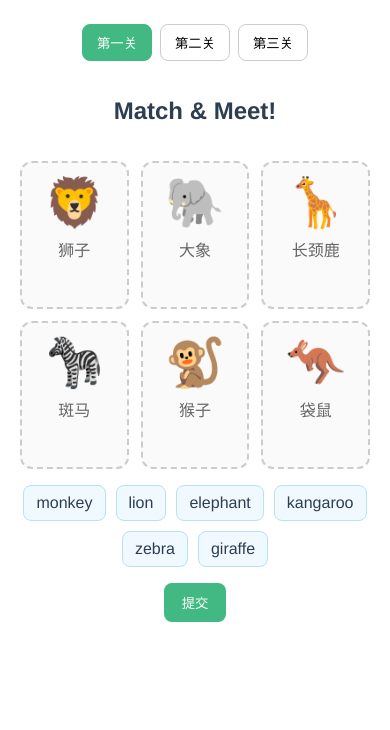
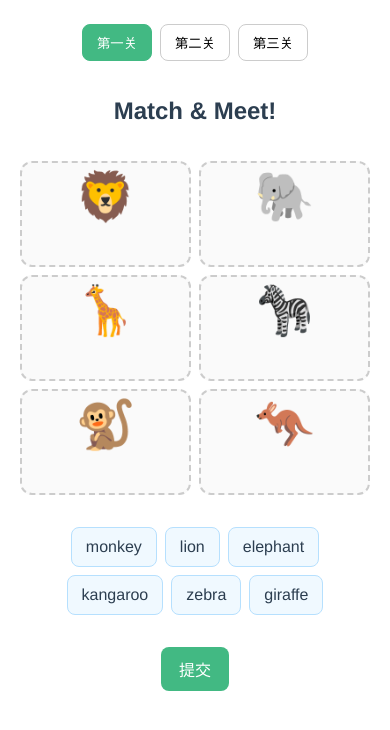
Before and after one commit to pickle-debug/Animal-World, a Vue app: page / in a window 390 px wide. Shown: the top 730 px of the page. Built offline with nearby package versions, Linux system fonts and the light colour scheme.

Commit message:
chore():适配手机

```diff
--- a/public/index.html
+++ b/public/index.html
@@ -3,7 +3,9 @@
   <head>
     <meta charset="utf-8">
     <meta http-equiv="X-UA-Compatible" content="IE=edge">
-    <meta name="viewport" content="width=device-width,initial-scale=1.0">
+    <meta name="viewport" content="width=device-width,initial-scale=1.0,maximum-scale=1.0,user-scalable=no">
+    <meta name="apple-mobile-web-app-capable" content="yes">
+    <meta name="mobile-web-app-capable" content="yes">
     <link rel="icon" href="<%= BASE_URL %>favicon.ico">
     <title><%= htmlWebpackPlugin.options.title %></title>
   </head>
--- a/src/App.vue
+++ b/src/App.vue
@@ -6,7 +6,7 @@
       <button :class="{active: currentLevel === 3}" @click="currentLevel = 3">第三关</button>
     </div>
     <div class="stage">
-      <LevelOne v-if="currentLevel === 1" />
+      <LevelOne v-if="currentLevel === 1" @next-level="goToNextLevel" />
       <LevelTwo v-else-if="currentLevel === 2" />
       <LevelThree v-else />
     </div>
@@ -29,6 +29,13 @@ export default {
     return {
       currentLevel: 1
     }
+  },
+  methods: {
+    goToNextLevel() {
+      if (this.currentLevel < 3) {
+        this.currentLevel++
+      }
+    }
   }
 }
 </script>
--- a/src/components/LevelOne.vue
+++ b/src/components/LevelOne.vue
@@ -1,10 +1,11 @@
 <template>
   <div class="level-one">
     <h2>Match & Meet!</h2>
-    <div class="top-grid">
+    <div class="top-grid" ref="topGrid">
       <div
         v-for="(animal, idx) in animals"
         :key="animal.key"
+        :ref="'slot-' + idx"
         class="animal-slot"
         :class="{ 'drop-target': dragOverIndex === idx, 'locked-correct': submitted && isCorrect(animal.key), 'locked-wrong': submitted && !isCorrect(animal.key) && selectedWordByAnimal[animal.key] }"
         @dragover.prevent="onDragOver(idx)"
@@ -14,9 +15,16 @@
         <div class="animal-img" :aria-label="animal.name">
           {{ animal.emoji }}
         </div>
-        <div class="animal-name">{{ animal.nameZh }}</div>
         <transition name="snap">
-          <div v-if="selectedWordByAnimal[animal.key]" class="attached-word">
+          <div
+            v-if="selectedWordByAnimal[animal.key]"
+            class="attached-word"
+            draggable="true"
+            @dragstart="onDragStartFromSlot($event, animal.key)"
+            @touchstart="onTouchStartFromSlot($event, animal.key)"
+            @touchmove.prevent="onTouchMove"
+            @touchend="onTouchEnd"
+          >
             {{ selectedWordByAnimal[animal.key] }}
           </div>
         </transition>
@@ -27,25 +35,44 @@
       </div>
     </div>
 
-    <div class="cards">
+    <div class="cards" ref="cardsArea" :class="{ 'magnet-active': isNearCardsArea }">
       <div
         v-for="card in shuffledCards"
         :key="card"
         class="word-card"
         draggable="true"
         @dragstart="onDragStart(card)"
+        @touchstart="onTouchStart($event, card)"
+        @touchmove.prevent="onTouchMove"
+        @touchend="onTouchEnd"
       >
         {{ card }}
       </div>
     </div>
 
-    <button class="submit-btn" @click="onSubmit">提交</button>
+    <div class="button-group">
+      <button v-if="!submitted" class="submit-btn" @click="onSubmit">提交</button>
+      <template v-else>
+        <button class="retry-btn" @click="onRetry">重来</button>
+        <button v-if="allCorrect" class="next-btn" @click="onNext">下一关</button>
+      </template>
+    </div>
 
     <transition name="celebrate">
       <div v-if="submitted && allCorrect" class="celebration">
         Great Job! 🎉
       </div>
     </transition>
+
+    <!-- 触摸拖动的视觉反馈元素 -->
+    <div
+      v-if="touchDragging"
+      class="touch-drag-ghost"
+      :style="{ left: touchGhostX + 'px', top: touchGhostY + 'px' }"
+    >
+      {{ draggingWord }}
+    </div>
+
     <audio ref="cheerAudio">
       <source src="https://assets.mixkit.co/active_storage/sfx/2018/2018-preview.mp3" type="audio/mpeg" />
     </audio>
@@ -68,7 +95,14 @@ export default {
       selectedWordByAnimal: {},
       draggingWord: null,
       dragOverIndex: null,
-      submitted: false
+      submitted: false,
+      // 触摸相关状态
+      touchDragging: false,
+      touchGhostX: 0,
+      touchGhostY: 0,
+      touchStartX: 0,
+      touchStartY: 0,
+      isNearCardsArea: false
     }
   },
   computed: {
@@ -89,6 +123,15 @@ export default {
       this.draggingWord = card
       this.submitted = false
     },
+    onDragStartFromSlot(event, animalKey) {
+      // 从槽位拖动标签
+      const word = this.selectedWordByAnimal[animalKey]
+      if (!word) return
+      this.draggingWord = word
+      this.submitted = false
+      // 立即从槽位移除
+      delete this.selectedWordByAnimal[animalKey]
+    },
     onDragOver(idx) {
       this.dragOverIndex = idx
     },
@@ -105,6 +148,107 @@ export default {
       this.selectedWordByAnimal[animalKey] = this.draggingWord
       this.draggingWord = null
       this.dragOverIndex = null
+    },
+    // 触摸事件处理
+    onTouchStart(event, card) {
+      this.touchDragging = true
+      this.draggingWord = card
+      this.submitted = false
+
+      const touch = event.touches[0]
+      this.touchStartX = touch.clientX
+      this.touchStartY = touch.clientY
+      this.touchGhostX = touch.clientX - 40 // 居中偏移
+      this.touchGhostY = touch.clientY - 20
+    },
+    onTouchStartFromSlot(event, animalKey) {
+      // 从槽位触摸拖动标签
+      const word = this.selectedWordByAnimal[animalKey]
+      if (!word) return
+
+      this.touchDragging = true
+      this.draggingWord = word
+      this.submitted = false
+
+      // 立即从槽位移除
+      delete this.selectedWordByAnimal[animalKey]
+
+      const touch = event.touches[0]
+      this.touchStartX = touch.clientX
+      this.touchStartY = touch.clientY
+      this.touchGhostX = touch.clientX - 40
+      this.touchGhostY = touch.clientY - 20
+    },
+    onTouchMove(event) {
+      if (!this.touchDragging) return
+
+      const touch = event.touches[0]
+      this.touchGhostX = touch.clientX - 40
+      this.touchGhostY = touch.clientY - 20
+
+      // 检测是否在某个动物槽位上
+      const hoveredSlotIndex = this.getSlotIndexAtPoint(touch.clientX, touch.clientY)
+      this.dragOverIndex = hoveredSlotIndex
+
+      // 检测是否靠近卡片区域（磁吸提示）
+      this.isNearCardsArea = this.isInCardsArea(touch.clientX, touch.clientY)
+    },
+    onTouchEnd(event) {
+      if (!this.touchDragging) return
+
+      const touch = event.changedTouches[0]
+      const x = touch.clientX
+      const y = touch.clientY
+
+      // 检查是否在卡片区域（磁吸效果）
+      const inCardsArea = this.isInCardsArea(x, y)
+
+      // 检查是否在动物槽位
+      const slotIndex = this.getSlotIndexAtPoint(x, y)
+
+      if (slotIndex !== null && slotIndex >= 0 && slotIndex < this.animals.length) {
+        // 放到动物槽位
+        const animalKey = this.animals[slotIndex].key
+        this.onDrop(animalKey)
+      } else if (inCardsArea) {
+        // 磁吸回卡片区域 - 不放到任何动物上，标签会自动回到底部
+        // 不需要额外处理，因为 shuffledCards 会自动包含未分配的卡片
+      } else {
+        // 没有放到任何地方，也不在卡片区域，标签会自动回到底部
+      }
+
+      this.touchDragging = false
+      this.draggingWord = null
+      this.dragOverIndex = null
+      this.isNearCardsArea = false
+    },
+    getSlotIndexAtPoint(x, y) {
+      // 遍历所有动物槽位，检查坐标是否在其中
+      for (let i = 0; i < this.animals.length; i++) {
+        const slotRef = this.$refs['slot-' + i]
+        if (slotRef && slotRef[0]) {
+          const rect = slotRef[0].getBoundingClientRect()
+          if (x >= rect.left && x <= rect.right && y >= rect.top && y <= rect.bottom) {
+            return i
+          }
+        }
+      }
+      return null
+    },
+    isInCardsArea(x, y) {
+      // 检查是否在卡片区域内（带扩展磁吸范围）
+      const cardsArea = this.$refs.cardsArea
+      if (!cardsArea) return false
+
+      const rect = cardsArea.getBoundingClientRect()
+      const magnetRange = 80 // 磁吸范围（像素）
+
+      return (
+        x >= rect.left - magnetRange &&
+        x <= rect.right + magnetRange &&
+        y >= rect.top - magnetRange &&
+        y <= rect.bottom + magnetRange
+      )
     },
     isCorrect(animalKey) {
       return this.selectedWordByAnimal[animalKey] === animalKey
@@ -128,6 +272,17 @@ export default {
           this.$el.classList.add('flash-wrong')
         })
       }
+    },
+    onRetry() {
+      // 重置游戏状态
+      this.selectedWordByAnimal = {}
+      this.submitted = false
+      this.draggingWord = null
+      this.dragOverIndex = null
+    },
+    onNext() {
+      // 通知父组件切换到下一关
+      this.$emit('next-level')
     }
   }
 }
@@ -161,7 +316,7 @@ export default {
   border-color: #30b0ad;
 }
 .animal-img {
-  font-size: 48px;
+  font-size: 72px;
 }
 .animal-name {
   margin-top: 6px;
@@ -174,6 +329,19 @@ export default {
   border: 1px solid #ddd;
   border-radius: 8px;
   display: inline-block;
+  cursor: grab;
+  user-select: none;
+  touch-action: none;
+  transition: transform 0.2s ease, box-shadow 0.2s ease;
+}
+
+.attached-word:hover {
+  transform: scale(1.05);
+  box-shadow: 0 2px 8px rgba(0, 0, 0, 0.15);
+}
+
+.attached-word:active {
+  cursor: grabbing;
 }
 .result-mark {
   position: absolute;
@@ -190,6 +358,15 @@ export default {
   gap: 10px;
   justify-content: center;
   max-width: 720px;
+  padding: 16px;
+  border-radius: 12px;
+  transition: all 0.3s ease;
+}
+
+.cards.magnet-active {
+  background: rgba(66, 185, 131, 0.1);
+  box-shadow: 0 0 0 3px rgba(66, 185, 131, 0.3) inset;
+  transform: scale(1.02);
 }
 .word-card {
   user-select: none;
@@ -198,14 +375,66 @@ export default {
   border: 1px solid #b6e0fe;
   border-radius: 8px;
   cursor: grab;
+  touch-action: none; /* 防止触摸时的默认行为 */
 }
-.submit-btn {
+.touch-drag-ghost {
+  position: fixed;
+  pointer-events: none;
+  user-select: none;
+  padding: 8px 12px;
+  background: #f0f9ff;
+  border: 2px solid #42b983;
+  border-radius: 8px;
+  z-index: 1000;
+  opacity: 0.9;
+  box-shadow: 0 4px 12px rgba(0, 0, 0, 0.2);
+  transform: scale(1.1);
+}
+.button-group {
+  display: flex;
+  gap: 12px;
+  justify-content: center;
+  align-items: center;
+}
+
+.submit-btn, .retry-btn, .next-btn {
   padding: 10px 18px;
   border: none;
-  background: #42b983;
   color: #fff;
   border-radius: 8px;
   cursor: pointer;
+  font-size: 16px;
+  transition: all 0.3s ease;
+}
+
+.submit-btn {
+  background: #42b983;
+}
+
+.submit-btn:hover {
+  background: #38a372;
+  transform: translateY(-2px);
+  box-shadow: 0 4px 8px rgba(66, 185, 131, 0.3);
+}
+
+.retry-btn {
+  background: #e67e22;
+}
+
+.retry-btn:hover {
+  background: #d35400;
+  transform: translateY(-2px);
+  box-shadow: 0 4px 8px rgba(230, 126, 34, 0.3);
+}
+
+.next-btn {
+  background: #3498db;
+}
+
+.next-btn:hover {
+  background: #2980b9;
+  transform: translateY(-2px);
+  box-shadow: 0 4px 8px rgba(52, 152, 219, 0.3);
 }
 
 .celebration {
@@ -232,4 +461,52 @@ export default {
   0%, 100% { box-shadow: 0 0 0 0 rgba(231,76,60,0); }
   50% { box-shadow: 0 0 0 3px rgba(231,76,60,0.5) inset; }
 }
+
+/* 移动端响应式优化 */
+@media (max-width: 768px) {
+  .top-grid {
+    grid-template-columns: repeat(2, 1fr);
+    gap: 8px;
+    max-width: 100%;
+  }
+
+  .animal-slot {
+    min-height: 100px;
+    padding: 8px;
+  }
+
+  .animal-img {
+    font-size: 56px;
+  }
+
+  .cards {
+    gap: 8px;
+    max-width: 100%;
+  }
+
+  .word-card {
+    padding: 10px 14px;
+    font-size: 16px;
+  }
+
+  .touch-drag-ghost {
+    padding: 10px 14px;
+    font-size: 16px;
+  }
+
+  h2 {
+    font-size: 24px;
+  }
+}
+
+@media (max-width: 480px) {
+  .animal-img {
+    font-size: 48px;
+  }
+
+  .animal-slot {
+    min-height: 90px;
+    padding: 6px;
+  }
+}
 </style>
```
Also changed, not shown: 1 other file (tests, documents, lock files or other folders).
